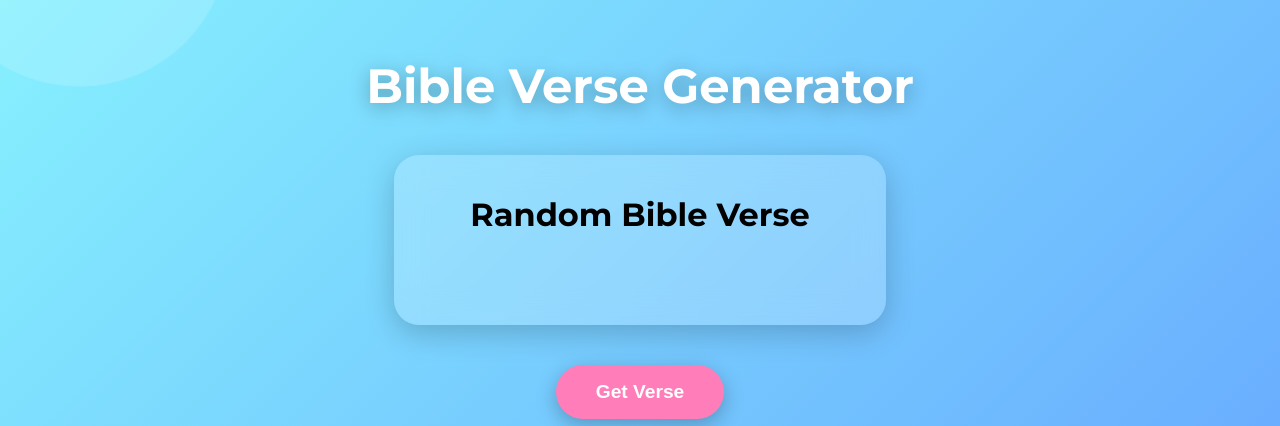
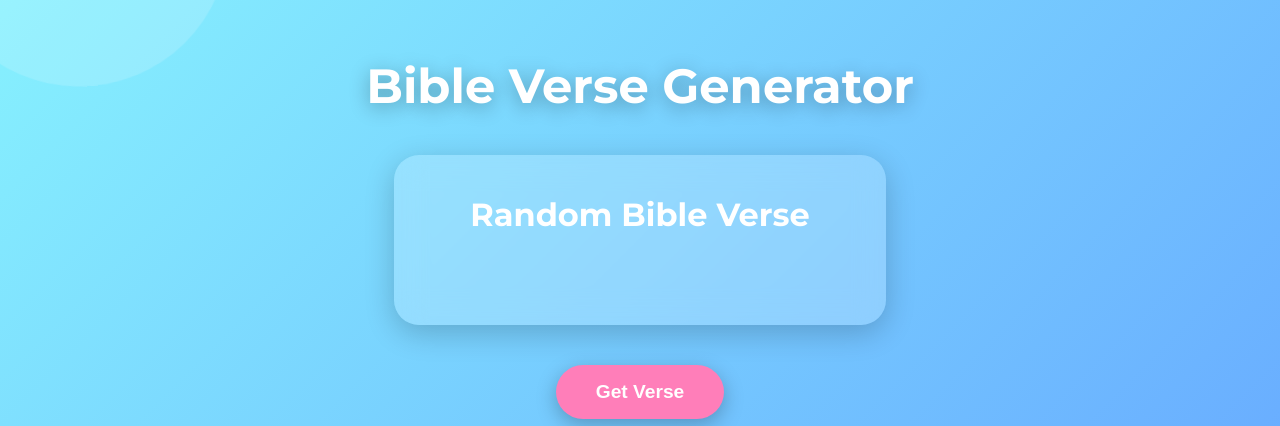
Before and after one commit to aikelger-alt/api-bible-verse, a Flask app: page / in a window 1280 px wide; the page is wider, and only the part inside the window is pictured. Shown: the part 162-588 px from the top of that part. Run offline with Flask 3, Linux system fonts and the light colour scheme.

Commit message:
Updated index.html with new design

```diff
--- a/templates/index.html
+++ b/templates/index.html
@@ -80,13 +80,13 @@
     .card h2 {
       font-size: 2rem;
       margin-bottom: 20px;
-      color: black;
+      color: #fff;
     }
 
     .card p {
       font-size: 1.2rem;
       font-style: italic;
-      color:  #ff7eb9;
+      color:  #fff;
       line-height: 1.6;
       opacity: 0;
       transition: opacity 0.6s ease;
```
